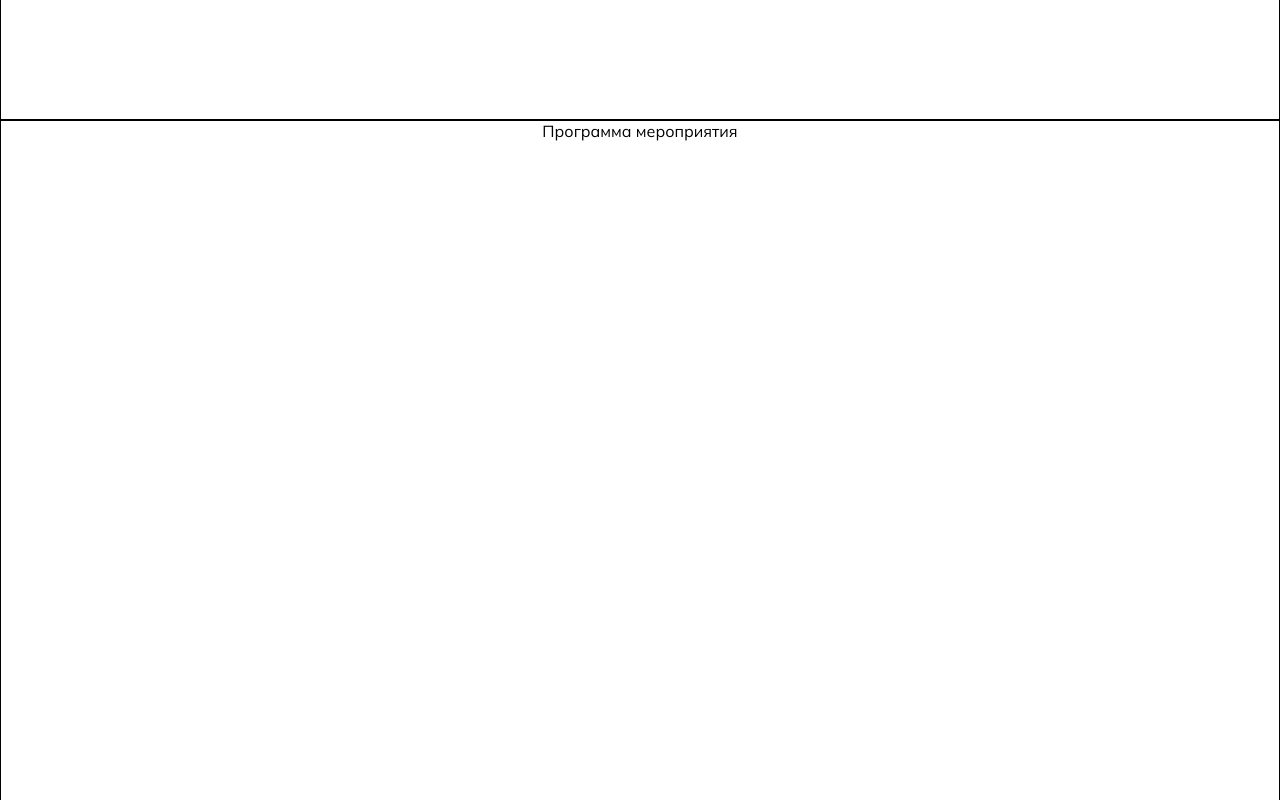
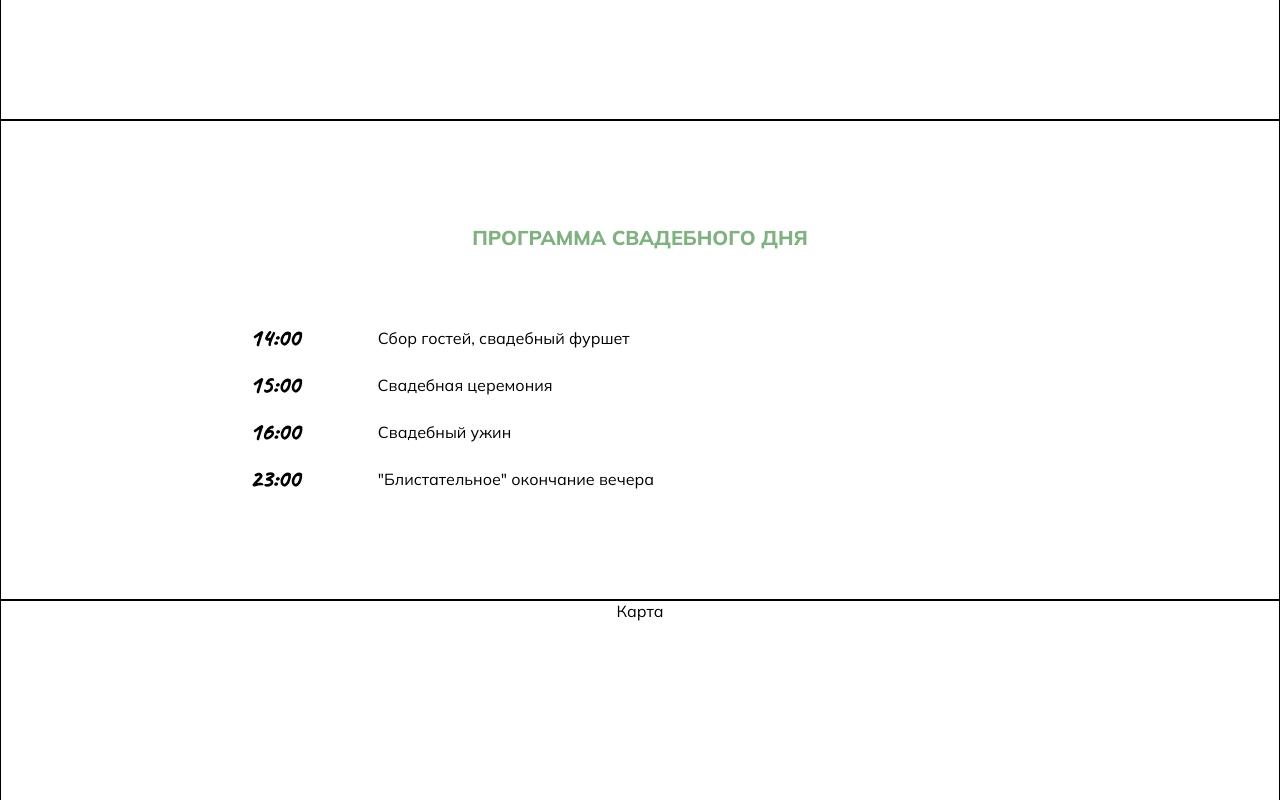
Before and after one commit to kdv267/-wedding-frontend, a React (Create React App) app: page / in a window 1280 px wide. Shown: the part 4020-4820 px from the top of the page. Built offline with nearby package versions, Linux system fonts and the light colour scheme.

Commit message:
расписание

```diff
--- a/src/components/program/Program.jsx
+++ b/src/components/program/Program.jsx
@@ -1,14 +1,32 @@
+/* eslint-disable react/no-unescaped-entities */
 import React from 'react';
+import styles from './Program.module.scss';
 
 export default function Program({ programRef }) {
   return (
     <div
-      style={{
-        display: 'flex', flexDirection: 'column', alignItems: 'center', gap: '3%', height: '100vh', border: '1px solid black',
-      }}
+      className={styles.container}
       ref={programRef}
     >
-      Программа мероприятия
+      <h3 className={styles.title}>ПРОГРАММА СВАДЕБНОГО ДНЯ</h3>
+      <div className={styles.action_container}>
+        <div className={styles.action}>
+          <h3 className={styles.time}>14:00</h3>
+          <div>Сбор гостей, свадебный фуршет</div>
+        </div>
+        <div className={styles.action}>
+          <h3 className={styles.time}>15:00</h3>
+          <div>Свадебная церемония</div>
+        </div>
+        <div className={styles.action}>
+          <h3 className={styles.time}>16:00</h3>
+          <div>Свадебный ужин</div>
+        </div>
+        <div className={styles.action}>
+          <h3 className={styles.time}>23:00</h3>
+          <div>"Блистательное" окончание вечера</div>
+        </div>
+      </div>
     </div>
   );
 }
--- /dev/null
+++ b/src/components/program/Program.module.scss
@@ -0,0 +1,36 @@
+.container {
+    display: flex;
+    flex-direction: column;
+    align-items: center;
+    justify-content: center;
+    gap: 3%;
+    height: 60vh;
+    border: 1px solid black;
+    padding: 3%;
+}
+
+.title {
+    white-space: nowrap;
+    color: rgb(128, 177, 128);
+    font-weight: bold;
+    font-size: 20px;
+    margin-bottom: 5%;
+}
+
+.time {
+    font-family: 'Caveat', cursive;
+    font-size: 25px;
+}
+
+.action {
+    display: flex;
+    align-items: center;
+    gap: 10%;
+}
+
+.action_container {
+    display: flex;
+    flex-direction: column;
+    gap: 15px;
+    width: 65%;
+}
```
